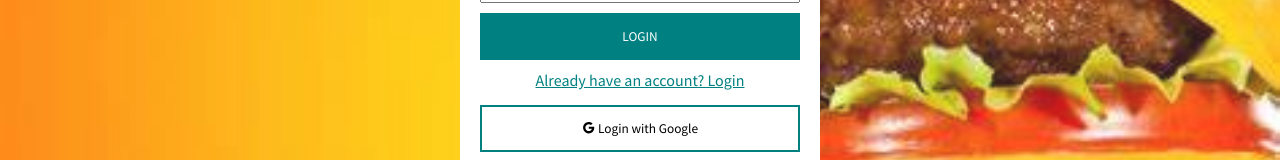
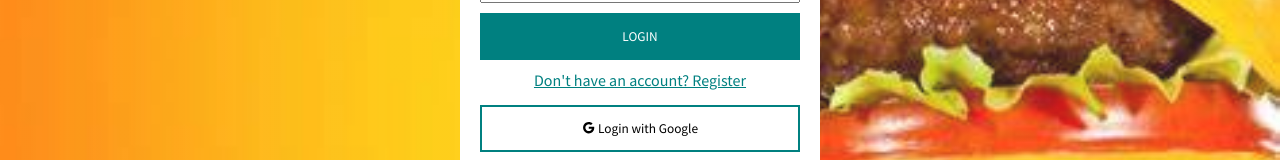
Before and after one commit to pajascript/inventory-frontend, a React (Create React App) app: page / in a window 1280 px wide. Shown: the part 394-554 px from the top of the page. Built offline with nearby package versions, Linux system fonts and the light colour scheme; no server answers.

Commit message:
added register functionality

```diff
--- a/src/pages/Login.jsx
+++ b/src/pages/Login.jsx
@@ -1,7 +1,7 @@
 import React, { useEffect, useState } from 'react'
 import { useHistory } from 'react-router-dom';
 import { Container, Wrapper, Title, Form, Input, Button, ToggleButton, GoogleBtn } from './LoginElements';
-import { GoogleAuthProvider, signInWithEmailAndPassword, signInWithPopup } from 'firebase/auth'
+import { createUserWithEmailAndPassword, GoogleAuthProvider, signInWithEmailAndPassword, signInWithPopup } from 'firebase/auth'
 import { auth } from '../firebase'
 import { GoogleOutlined } from '@ant-design/icons'
 
@@ -9,12 +9,14 @@ const Login = () => {
 
     const [email, setEmail] = useState("");
     const [password, setPassword] = useState("");
+    const [confirmPassword, setConfirmPassword] = useState("");
     const [isRegister, setIsRegister] = useState(false);
     const history = useHistory();
 
-    const handleLogin = async (e) => {
+    const handleSubmit = async (e) => {
+        e.preventDefault();
+        if (!isRegister) {
             try {
-            e.preventDefault();
                 await signInWithEmailAndPassword(auth, email, password)
                 alert("Logged in successfully")
                 history.push('/')
@@ -24,6 +26,20 @@ const Login = () => {
                 }
                 if (err.message === "Firebase: Error (auth/wrong-password).") {
                     alert("Incorrect Password! Please try again.")
+                }
+            }
+        }
+        else {
+            try {
+                if (password === confirmPassword) {
+                    await createUserWithEmailAndPassword(auth, email, password)
+                    alert("Logged in successfully")
+                    history.push('/')
+                } else {
+                    alert("Passwords does not match")
+                }
+            } catch (err) {
+                alert(err.message)
             }
         }
     };
@@ -38,16 +54,23 @@ const Login = () => {
         }
     }
 
+    const handleToggle = () => {
+        setIsRegister(prev => !prev)
+    }
+
     return (
         <Container>
             <Wrapper>
                 <Title>LOG IN</Title>
-                <Form onSubmit={handleLogin} >
+                <Form onSubmit={handleSubmit} >
                     <Input placeholder="Email" type="email" onChange={(e) => setEmail(e.target.value)} required />
                     <Input placeholder="Password" type="password" onChange={(e) => setPassword(e.target.value)} required />
+                    {isRegister && (
+                        <Input placeholder="Password" type="password" onChange={(e) => setConfirmPassword(e.target.value)} required />
+                    )}
                     <div style={{display: 'flex', flexDirection: 'column', cursor: 'pointer', textDecoration: 'underlined', alignItems: 'center', justifyContent: 'space-around'}} >
-                        <Button type='submit' >LOGIN</Button>
-                        <ToggleButton>{isRegister ? "Don't have an account? Register" : "Already have an account? Login"}</ToggleButton>
+                        <Button type='submit' >{isRegister ? "REGISTER" : "LOGIN"}</Button>
+                        <ToggleButton onClick={handleToggle} >{isRegister ? "Already have an account? Login" : "Don't have an account? Register"}</ToggleButton>
                     </div>
                 </Form>
                 <GoogleBtn onClick={handleGoogleClick} ><GoogleOutlined /> Login with Google</GoogleBtn>
```
Also changed, not shown: src/images/buns.jpg (added). Lines whose indentation alone changed are shown as unchanged.
